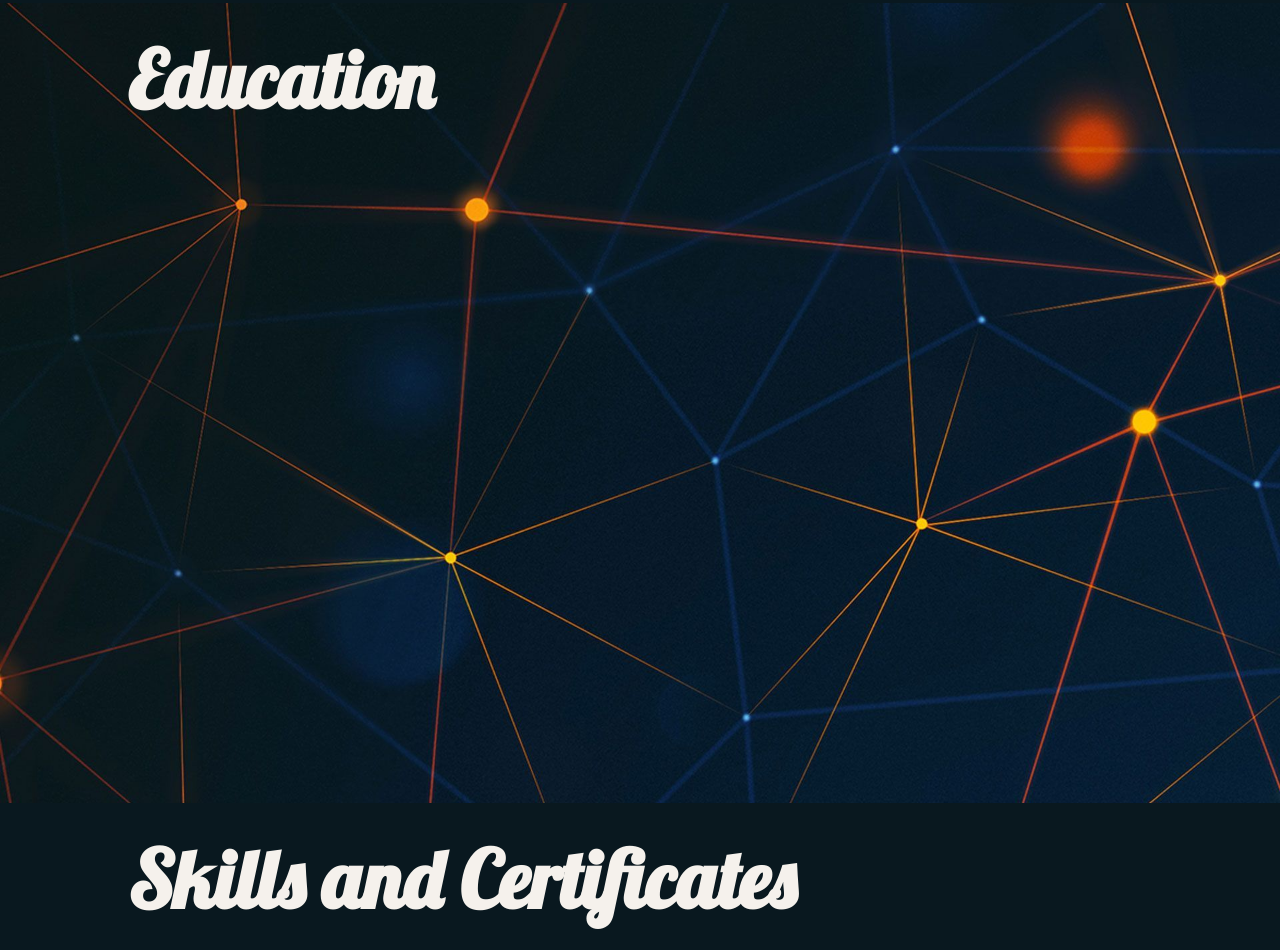
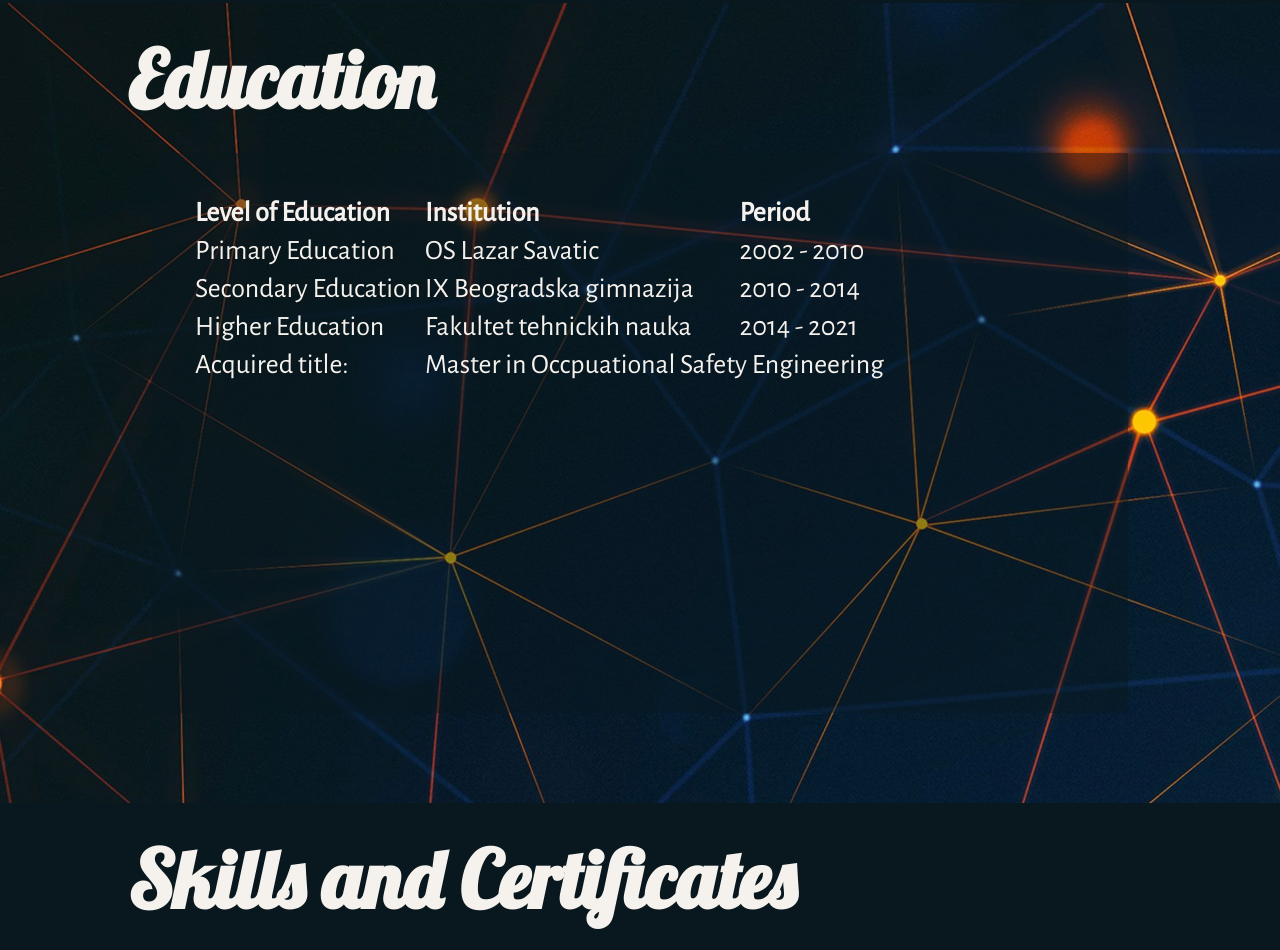
Before and after one commit to vglumac/CV, a plain HTML site: page index.html in a window 1280 px wide. Shown: the part 2397-3347 px from the top of the page. Drawn offline with nearby package versions, Linux system fonts and the light colour scheme.

Commit message:
Add files via upload

```diff
--- a/index.html
+++ b/index.html
@@ -48,11 +48,14 @@
 
     <div id="grid">
 
-      <a id="logo-link-cof" href="https://www.coficab.com/about-us/" target="_blank" rel="noopener noreferrer">
-        <img class="logo" src="../images/coficab_logo2.jpg" alt="Logo - Coficab"></a>
+      <a id="logo-link-cof" title="Link to website" href="https://www.coficab.com/about-us/" target="_blank"
+        rel="noopener noreferrer">
+        <img class="logo" src="images/coficab_logo2.jpg" alt="Logo - Coficab"></a>
 
-        <a id="logo-link-as" href="https://www.airserbia.com/en/footer_menu/corporate/about-us/our-story" target="_blank" rel="noopener noreferrer"><img
-          class="logo" src="../images/air-serbia-vector-logo.png" alt="Logo - Airserbia"></a>
+      <a id="logo-link-as" title="Link to website"
+        href="https://www.airserbia.com/en/footer_menu/corporate/about-us/our-story" target="_blank"
+        rel="noopener noreferrer"><img class="logo" src="images/air-serbia-vector-logo.png"
+          alt="Logo - Airserbia"></a>
 
       <input type="radio" name="job-item" value="1" id="j1" checked>
       <div class="job-description">
@@ -112,6 +115,40 @@
   </div>
   <div class="page" id="education">
     <h2>Education</h2>
+    <div class="text-box">
+      <table>
+        <thead>
+          <tr>
+            <th>Level of Education</th>
+            <th>Institution</th>
+            <th>Period</th>
+          </tr>
+        </thead>
+        <tbody>
+          <tr>
+            <td>Primary Education</td>
+            <td>OS Lazar Savatic</td>
+            <td>2002 - 2010</td>
+          </tr>
+          <tr>
+            <td>Secondary Education</td>
+            <td>IX Beogradska gimnazija</td>
+            <td>2010 - 2014</td>
+          </tr>
+          <tr>
+            <td>Higher Education</td>
+            <td>Fakultet tehnickih nauka</td>
+            <td>2014 - 2021</td>
+          </tr>
+        </tbody>
+        <tfoot>
+          <tr>
+            <td>Acquired title:</td>
+            <td colspan="2">Master in Occpuational Safety Engineering</td>
+          </tr>
+        </tfoot>
+      </table>
+    </div>
   </div>
   <div class="page" id="skills">
     <h2>Skills and Certificates</h2>
```
